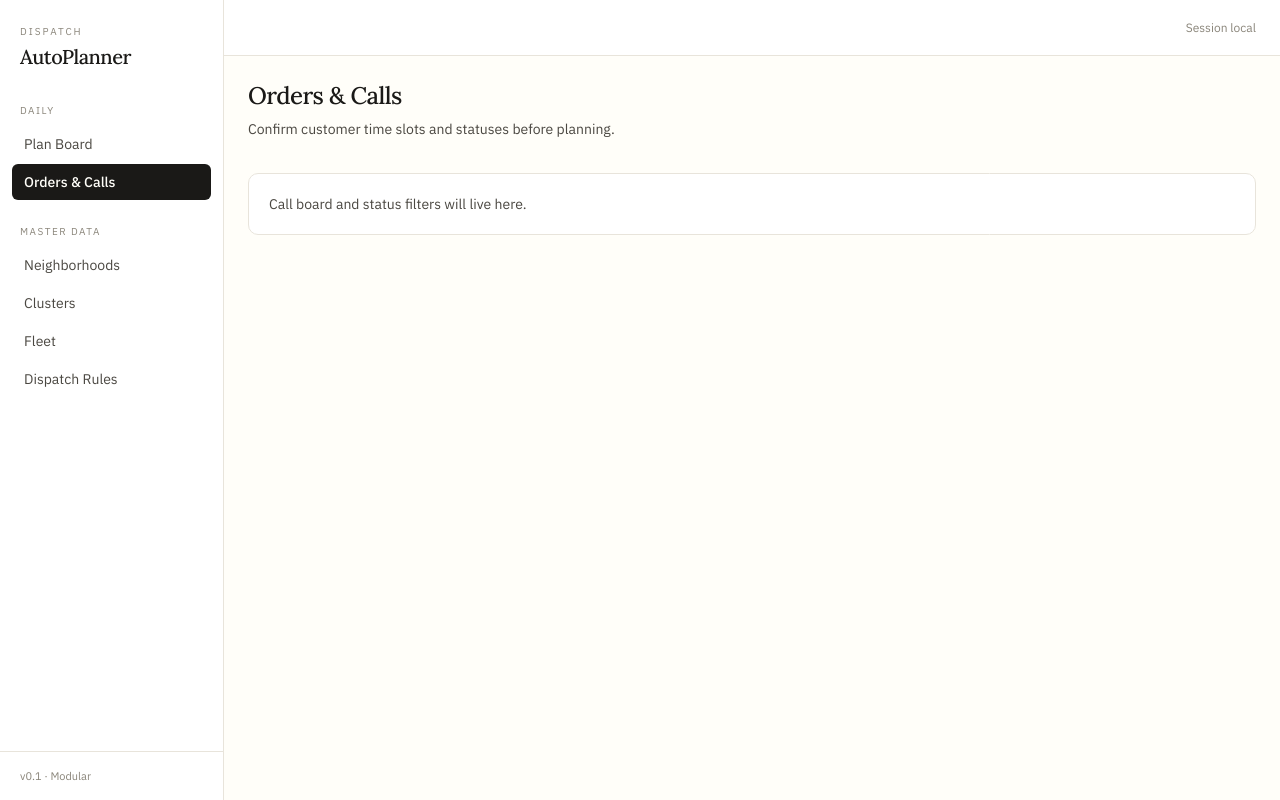
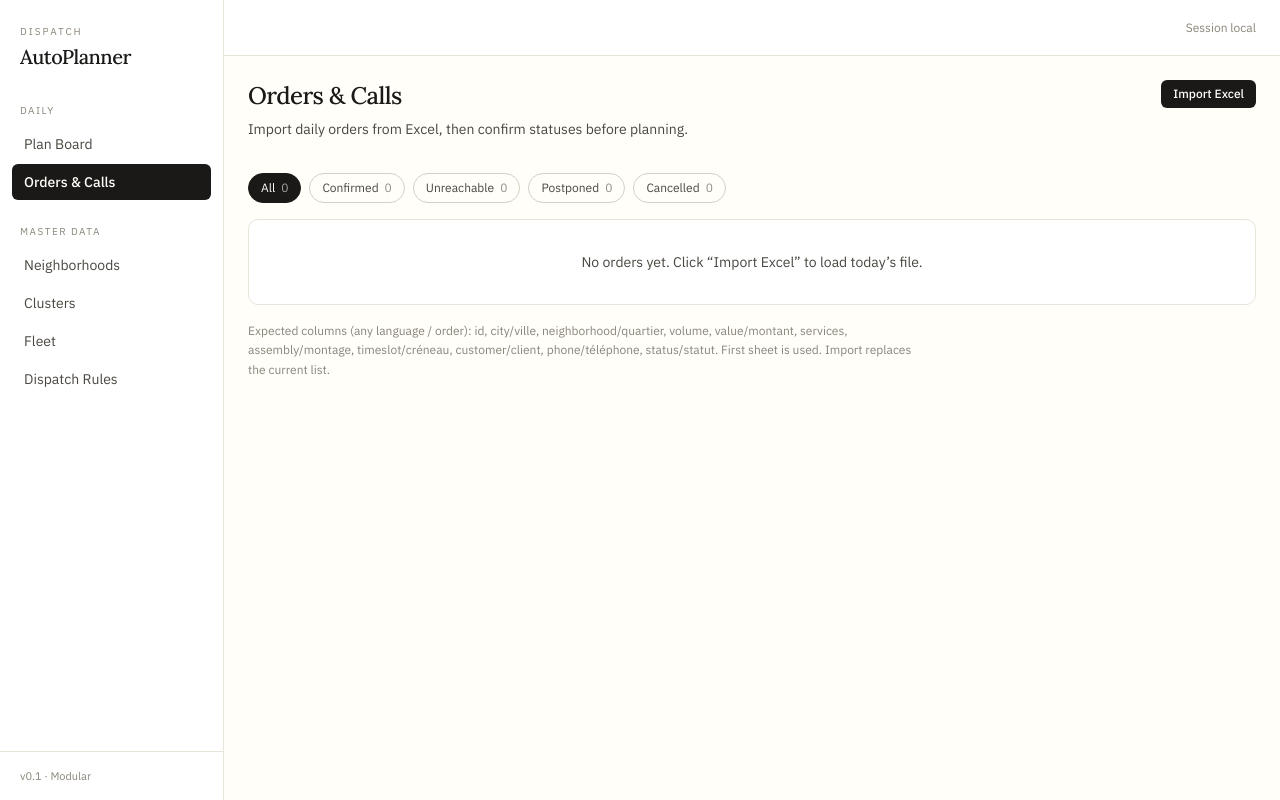
Before and after one commit to selbarinssi/autoplanner, a Next.js app: page /orders in a window 1280 px wide. Built offline with nearby package versions, Linux system fonts and the light colour scheme.

Commit message:
Update page.tsx

```diff
--- a/src/app/(app)/orders/page.tsx
+++ b/src/app/(app)/orders/page.tsx
@@ -1,18 +1,299 @@
+'use client';
+
+import { useEffect, useRef, useState } from 'react';
+import type { Order, OrderStatus } from '@/domain/types';
+import {
+  getOrders,
+  replaceOrders,
+  clearOrders,
+  upsertOrder,
+  deleteOrder,
+} from '@/lib/repositories/orders';
+import { parseOrdersFromExcel } from '@/lib/parseOrdersFromExcel';
 import { PageHeader } from '@/components/ui/PageHeader';
+import { Button } from '@/components/ui/Button';
 import { Card } from '@/components/ui/Card';
 
+const STATUS_LABELS: Record<OrderStatus, string> = {
+  confirmed: 'Confirmed',
+  unreachable: 'Unreachable',
+  postponed: 'Postponed',
+  cancelled: 'Cancelled',
+};
+
 export default function OrdersPage() {
+  const [orders, setOrders] = useState<Order[]>([]);
+  const [importing, setImporting] = useState(false);
+  const [lastImport, setLastImport] = useState<{
+    count: number;
+    errors: string[];
+    sheetName: string;
+  } | null>(null);
+  const [filterStatus, setFilterStatus] = useState<OrderStatus | 'all'>('all');
+  const fileRef = useRef<HTMLInputElement>(null);
+
+  useEffect(() => {
+    setOrders(getOrders());
+  }, []);
+
+  async function handleFile(file: File) {
+    setImporting(true);
+    setLastImport(null);
+    try {
+      const buffer = await file.arrayBuffer();
+      const result = parseOrdersFromExcel(buffer);
+      if (result.orders.length === 0) {
+        setLastImport({
+          count: 0,
+          errors: result.errors.length
+            ? result.errors
+            : ['No valid orders found in file'],
+          sheetName: result.sheetName,
+        });
+        return;
+      }
+      const next = replaceOrders(result.orders);
+      setOrders(next);
+      setLastImport({
+        count: result.orders.length,
+        errors: result.errors,
+        sheetName: result.sheetName,
+      });
+    } catch (err) {
+      setLastImport({
+        count: 0,
+        errors: [err instanceof Error ? err.message : 'Failed to parse file'],
+        sheetName: '',
+      });
+    } finally {
+      setImporting(false);
+      if (fileRef.current) fileRef.current.value = '';
+    }
+  }
+
+  function onInputChange(e: React.ChangeEvent<HTMLInputElement>) {
+    const file = e.target.files?.[0];
+    if (file) void handleFile(file);
+  }
+
+  function handleClear() {
+    if (!confirm('Clear all loaded orders?')) return;
+    setOrders(clearOrders());
+    setLastImport(null);
+  }
+
+  function setStatus(order: Order, status: OrderStatus) {
+    const updated = upsertOrder({ ...order, status });
+    setOrders(updated);
+  }
+
+  function remove(id: string) {
+    if (!confirm('Delete this order?')) return;
+    setOrders(deleteOrder(id));
+  }
+
+  const filtered =
+    filterStatus === 'all'
+      ? orders
+      : orders.filter((o) => o.status === filterStatus);
+
+  const counts = {
+    all: orders.length,
+    confirmed: orders.filter((o) => o.status === 'confirmed').length,
+    unreachable: orders.filter((o) => o.status === 'unreachable').length,
+    postponed: orders.filter((o) => o.status === 'postponed').length,
+    cancelled: orders.filter((o) => o.status === 'cancelled').length,
+  };
+
   return (
     <>
       <PageHeader
         title="Orders & Calls"
-        description="Confirm customer time slots and statuses before planning."
+        description="Import daily orders from Excel, then confirm statuses before planning."
+        actions={
+          <div className="flex gap-2">
+            <input
+              ref={fileRef}
+              type="file"
+              accept=".xlsx,.xls,.csv"
+              className="hidden"
+              onChange={onInputChange}
+            />
+            <Button
+              size="sm"
+              onClick={() => fileRef.current?.click()}
+              disabled={importing}
+            >
+              {importing ? 'Importing…' : 'Import Excel'}
+            </Button>
+            {orders.length > 0 && (
+              <Button size="sm" variant="danger" onClick={handleClear}>
+                Clear all
+              </Button>
+            )}
+          </div>
+        }
       />
-      <Card>
-        <p className="text-sm text-[var(--text-secondary)]">
-          Call board and status filters will live here.
-        </p>
+
+      {/* Import feedback */}
+      {lastImport && (
+        <Card className="mb-6">
+          <p className="text-sm">
+            {lastImport.count > 0 ? (
+              <>
+                Imported <strong>{lastImport.count}</strong> order
+                {lastImport.count !== 1 ? 's' : ''}
+                {lastImport.sheetName ? (
+                  <>
+                    {' '}
+                    from sheet <em>{lastImport.sheetName}</em>
+                  </>
+                ) : null}
+                .
+              </>
+            ) : (
+              'Import finished with no orders.'
+            )}
+          </p>
+          {lastImport.errors.length > 0 && (
+            <ul className="mt-2 text-xs text-[var(--danger)] space-y-0.5 max-h-24 overflow-y-auto">
+              {lastImport.errors.slice(0, 10).map((e, i) => (
+                <li key={i}>{e}</li>
+              ))}
+              {lastImport.errors.length > 10 && (
+                <li>…and {lastImport.errors.length - 10} more</li>
+              )}
+            </ul>
+          )}
+        </Card>
+      )}
+
+      {/* Status filters */}
+      <div className="flex flex-wrap gap-2 mb-4">
+        {(
+          [
+            ['all', 'All'],
+            ['confirmed', 'Confirmed'],
+            ['unreachable', 'Unreachable'],
+            ['postponed', 'Postponed'],
+            ['cancelled', 'Cancelled'],
+          ] as const
+        ).map(([key, label]) => (
+          <button
+            key={key}
+            type="button"
+            onClick={() => setFilterStatus(key)}
+            className={`
+              px-3 py-1.5 text-xs rounded-full border transition-all
+              ${
+                filterStatus === key
+                  ? 'bg-[var(--text)] text-[var(--text-inverse)] border-[var(--text)]'
+                  : 'bg-[var(--bg)] text-[var(--text-secondary)] border-[var(--border-strong)] hover:border-[var(--text)]'
+              }
+            `}
+          >
+            {label}
+            <span className="opacity-60 ml-1.5">
+              {counts[key]}
+            </span>
+          </button>
+        ))}
+      </div>
+
+      {/* Table */}
+      <Card padding={false}>
+        {filtered.length === 0 ? (
+          <div className="p-8 text-center text-sm text-[var(--text-secondary)]">
+            {orders.length === 0
+              ? 'No orders yet. Click “Import Excel” to load today’s file.'
+              : 'No orders match this filter.'}
+          </div>
+        ) : (
+          <div className="overflow-x-auto">
+            <table className="w-full text-sm">
+              <thead>
+                <tr className="border-b border-[var(--border)] text-left text-xs uppercase tracking-wider text-[var(--text-muted)]">
+                  <th className="px-4 py-3 font-medium">Customer</th>
+                  <th className="px-4 py-3 font-medium">City / Area</th>
+                  <th className="px-4 py-3 font-medium">Vol</th>
+                  <th className="px-4 py-3 font-medium">Slot</th>
+                  <th className="px-4 py-3 font-medium">Services</th>
+                  <th className="px-4 py-3 font-medium">Status</th>
+                  <th className="px-4 py-3 font-medium w-24"></th>
+                </tr>
+              </thead>
+              <tbody>
+                {filtered.map((o) => (
+                  <tr
+                    key={o.id}
+                    className="border-b border-[var(--border)] last:border-0 hover:bg-[var(--bg-muted)] transition-colors"
+                  >
+                    <td className="px-4 py-3">
+                      <div className="font-medium">{o.custName || '—'}</div>
+                      <div className="text-xs text-[var(--text-muted)]">
+                        {o.custPhone || o.id}
+                      </div>
+                    </td>
+                    <td className="px-4 py-3">
+                      <div>{o.neighborhood || '—'}</div>
+                      <div className="text-xs text-[var(--text-muted)]">
+                        {o.city}
+                      </div>
+                    </td>
+                    <td className="px-4 py-3 font-mono text-xs">
+                      {o.volume > 0 ? `${o.volume}` : '—'}
+                    </td>
+                    <td className="px-4 py-3 text-xs">
+                      {o.timeSlot || '—'}
+                      {o.hasAssembly && (
+                        <span className="ml-1 text-[10px] uppercase tracking-wider text-[var(--text-muted)]">
+                          DA
+                        </span>
+                      )}
+                    </td>
+                    <td className="px-4 py-3 text-xs text-[var(--text-secondary)] max-w-[12rem] truncate">
+                      {o.services.length ? o.services.join(', ') : '—'}
+                    </td>
+                    <td className="px-4 py-3">
+                      <select
+                        className="text-xs px-2 py-1 border border-[var(--border)] rounded-[var(--radius-sm)] bg-[var(--bg)] focus:outline-none focus:border-[var(--text)]"
+                        value={o.status}
+                        onChange={(e) =>
+                          setStatus(o, e.target.value as OrderStatus)
+                        }
+                      >
+                        {(Object.keys(STATUS_LABELS) as OrderStatus[]).map(
+                          (s) => (
+                            <option key={s} value={s}>
+                              {STATUS_LABELS[s]}
+                            </option>
+                          )
+                        )}
+                      </select>
+                    </td>
+                    <td className="px-4 py-3 text-right">
+                      <Button
+                        size="sm"
+                        variant="danger"
+                        onClick={() => remove(o.id)}
+                      >
+                        Delete
+                      </Button>
+                    </td>
+                  </tr>
+                ))}
+              </tbody>
+            </table>
+          </div>
+        )}
       </Card>
+
+      {/* Column help */}
+      <p className="mt-4 text-xs text-[var(--text-muted)] leading-relaxed max-w-2xl">
+        Expected columns (any language / order): id, city/ville, neighborhood/quartier,
+        volume, value/montant, services, assembly/montage, timeslot/créneau, customer/client,
+        phone/téléphone, status/statut. First sheet is used. Import replaces the current list.
+      </p>
     </>
   );
 }
```
